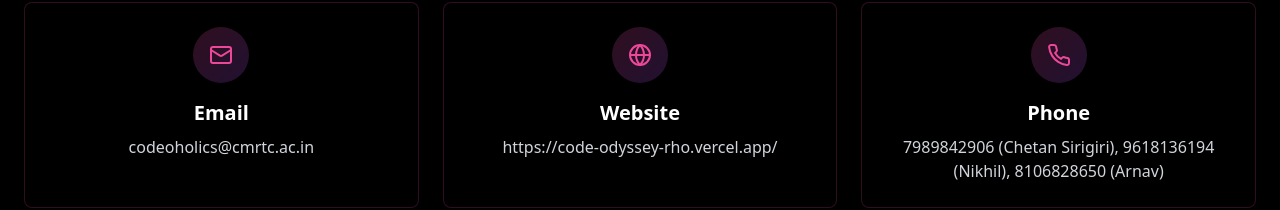
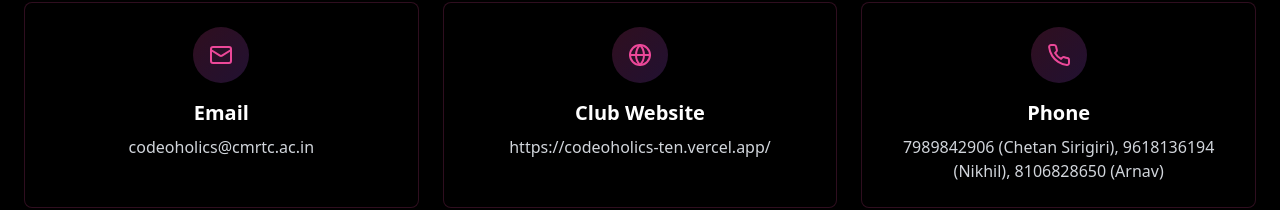
Before and after one commit to 2005bhavish/code-odyssey, a Next.js app: page / in a window 1280 px wide. Shown: the part 5811-6021 px from the top of the page. Built offline with nearby package versions, Linux system fonts and the light colour scheme.

Commit message:
Update page.tsx

```diff
--- a/app/page.tsx
+++ b/app/page.tsx
@@ -370,8 +370,8 @@ export default function Home() {
                 icon="mail"
               />
               <ContactCard
-                title="Website"
-                contact="https://code-odyssey-rho.vercel.app/"
+                title="Club Website"
+                contact="https://codeoholics-ten.vercel.app/"
                 icon="globe"
               />
               <ContactCard
```
